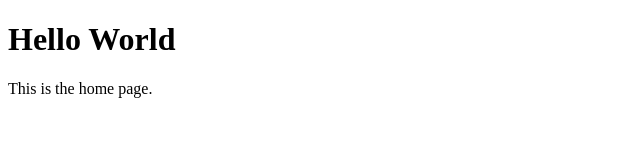
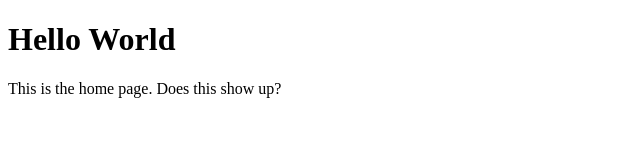
Before and after one commit to RyanBurns77/RyanBurns77.github.io, a plain HTML site: page home_page.html in a window 1280 px wide. Shown: the whole page, without its empty margins (0-640 px from the left). Drawn offline with Linux system fonts and the light colour scheme.

Commit message:
Update home_page.html

```diff
--- a/home_page.html
+++ b/home_page.html
@@ -2,6 +2,6 @@
 <html>
 <body>
 <h1>Hello World</h1>
-<p>This is the home page.</p>
+<p>This is the home page. Does this show up?</p>
 </body>
 </html>
```
